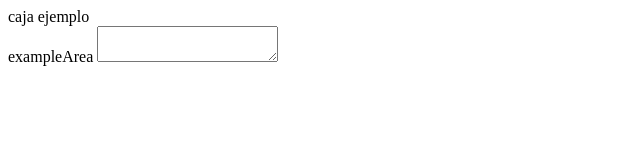
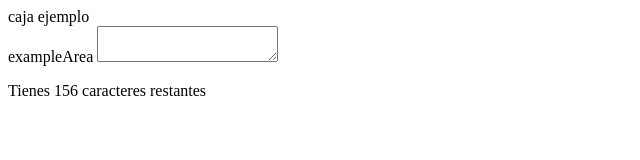
Before and after one commit to RubenCrzA/validadorlenght-master, a plain HTML site: page index.html in a window 1280 px wide. Shown: the whole page, without its empty margins (0-640 px from the left). Drawn offline with nearby package versions, Linux system fonts and the light colour scheme.

Commit message:
Update index.html

```diff
--- a/index.html
+++ b/index.html
@@ -21,4 +21,5 @@
     </form>
 </body>
 <script src="http://code.jquery.com/jquery-1.12.4.js" integrity="sha256-Qw82+bXyGq6MydymqBxNPYTaUXXq7c8v3CwiYwLLNXU="crossorigin="anonymous"></script>
+<script type="text/javascript" src="validator.min.js"></script>
 </html>
```
